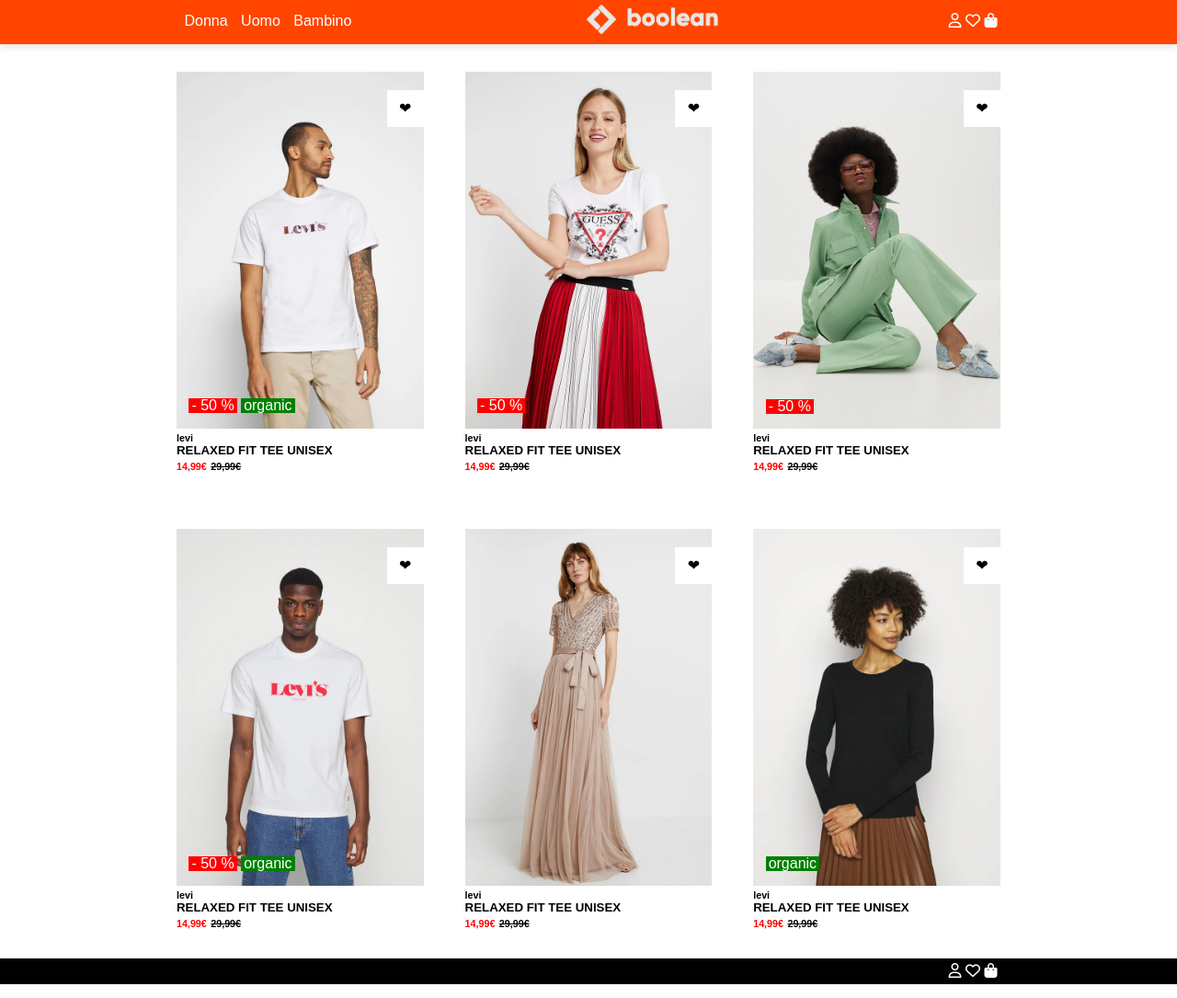
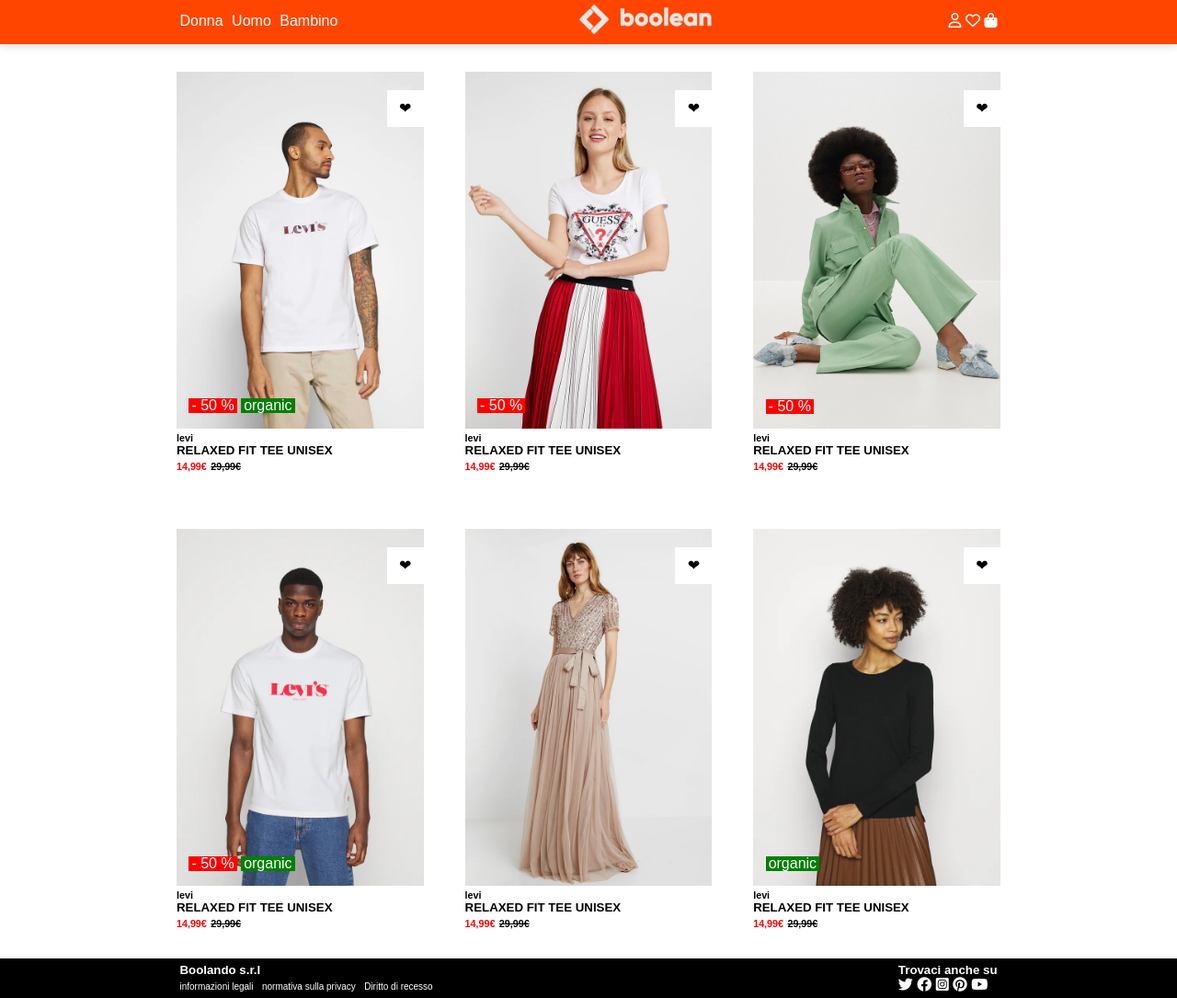
Before and after one commit to CarloCassini/html-css-boolando, a plain HTML site: page index.html in a window 1280 px wide. Shown: the whole page at 92% size. Drawn offline with Linux system fonts and the light colour scheme.

Commit message:
end footer

```diff
--- a/css/style.css
+++ b/css/style.css
@@ -9,6 +9,7 @@
   /* background-color: rgba(100, 100, 100, 0.5); */
   color: white;
   height: var(--header-height);
+  vertical-align: middle;
   position: sticky;
   top: 0px;
   left: 0px;
@@ -22,7 +23,7 @@
 
 header li {
   display: inline;
-  padding: var(--space-s);
+  padding-right: var(--space-s);
   list-style-type: none;
 }
 
@@ -36,11 +37,24 @@
   background-color: black;
   color: white;
   padding: var(--space-s);
+  vertical-align: middle  ;
+}
+
+footer li {
+  display: inline;
+  margin: 0px;
+  padding-right: var(--space-s);
+  list-style-type: none;
+  font-size: x-small;
 }
 
 footer a {
   text-decoration: none;
   color: currentColor;
+}
+
+foot-icon {
+  align
 }
 
 img {
--- a/index.html
+++ b/index.html
@@ -150,12 +150,22 @@
       <div class="container flex fl-space-between fl-align-center">
         <!-- info Brand -->
         <div>
+          <h5>Boolando s.r.l</h5>
+          <ul>
+            <li><a href="#">informazioni legali</a></li>
+            <li><a href="#">normativa sulla privacy</a></li>
+            <li><a href="#">Diritto di recesso</a></li>
+          </ul>
+
         </div>
         <!-- icone -->
-        <div>
-          <a href="#"><i class="fa-regular fa-user"></i></a>
-          <a href="#"><i class="fa-regular fa-heart"></i></a>
-          <a href="#"><i class="fa-solid fa-bag-shopping"></i></a>
+        <div class="foot-icon">
+          <h5>Trovaci anche su</h5>
+          <a href="#"><i class="fa-brands fa-twitter"></i></a>
+          <a href="#"><i class="fa-brands fa-facebook"></i></a>
+          <a href="#"><i class="fa-brands fa-square-instagram"></i></a>
+          <a href="#"><i class="fa-brands fa-pinterest"></i></a>
+          <a href="#"><i class="fa-brands fa-youtube"></i></a>
         </div>
       </div>
     </footer>
```
